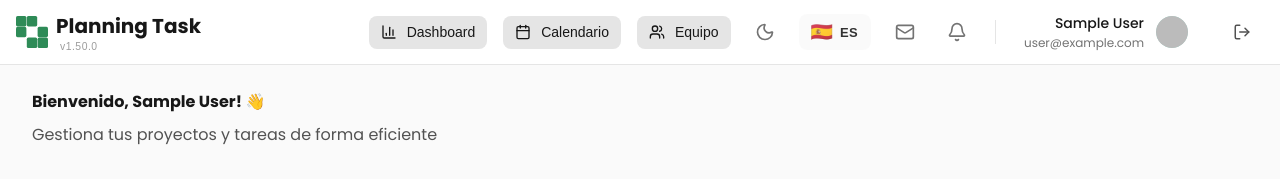
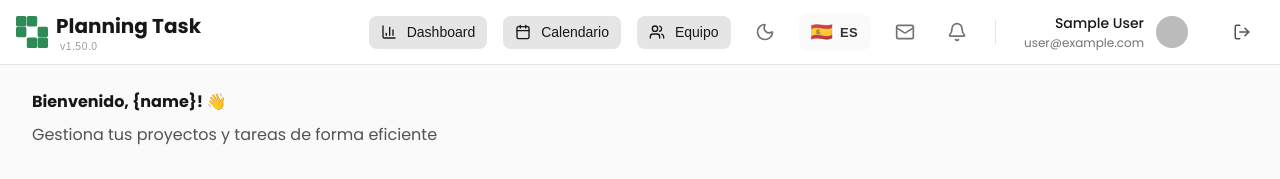
Before and after one commit to sergioramosv/planning-task, a Next.js app: page /dashboard in a window 1280 px wide. Shown: the top 179 px of the page. Built offline with nearby package versions, Linux system fonts and the light colour scheme; no server answers; the database is empty; sample sign-in values are in the browser's storage.

Commit message:
feat: add i18n support for dashboard page

```diff
--- a/app/(dashboard)/dashboard/page.tsx
+++ b/app/(dashboard)/dashboard/page.tsx
@@ -2,6 +2,7 @@
 
 import { useState, useEffect } from 'react'
 import { useAuth } from '@/hooks/useAuth'
+import { useLanguage } from '@/contexts/LanguageContext'
 import Spinner from '@/components/ui/Spinner'
 import { Card, CardContent, CardHeader, CardTitle } from '@/components/ui/Card'
 import cardStyles from '@/components/ui/Card.module.css'
@@ -33,6 +34,7 @@ import badgeStyles from '@/components/ui/Badge.module.css'
 import { TASK_STATUS_LABELS } from '@/lib/constants/taskStates'
 
 export default function DashboardPage() {
+  const { t } = useLanguage()
   const { user, loading: authLoading } = useAuth()
   const [loading, setLoading] = useState(true)
   const [stats, setStats] = useState({
@@ -140,8 +142,8 @@ export default function DashboardPage() {
   return (
     <div className={styles.container}>
       <div className={styles.header}>
-        <h1 className={styles.title}>Bienvenido, {user?.displayName}! 👋</h1>
-        <p className={styles.subtitle}>Gestiona tus proyectos y tareas de forma eficiente</p>
+        <h1 className={styles.title}>{t('dashboard.welcomeMessage', { name: user?.displayName })}</h1>
+        <p className={styles.subtitle}>{t('dashboard.subtitle')}</p>
       </div>
 
       <DashboardKPIs
--- a/locales/en.json
+++ b/locales/en.json
@@ -34,6 +34,8 @@
   "dashboard": {
     "title": "Dashboard",
     "welcome": "Welcome",
+    "welcomeMessage": "Welcome, {name}! 👋",
+    "subtitle": "Manage your projects and tasks efficiently",
     "projects": "Projects",
     "tasks": "Tasks",
     "notifications": "Notifications",
--- a/locales/es.json
+++ b/locales/es.json
@@ -34,6 +34,8 @@
   "dashboard": {
     "title": "Dashboard",
     "welcome": "Bienvenido",
+    "welcomeMessage": "Bienvenido, {name}! 👋",
+    "subtitle": "Gestiona tus proyectos y tareas de forma eficiente",
     "projects": "Proyectos",
     "tasks": "Tareas",
     "notifications": "Notificaciones",
```
